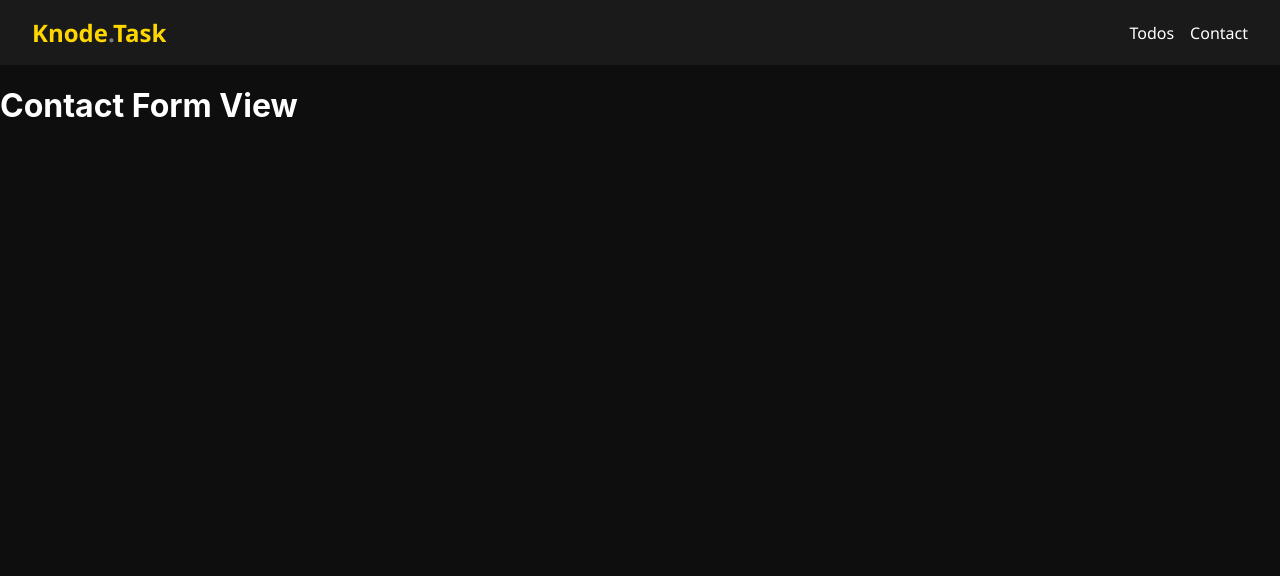
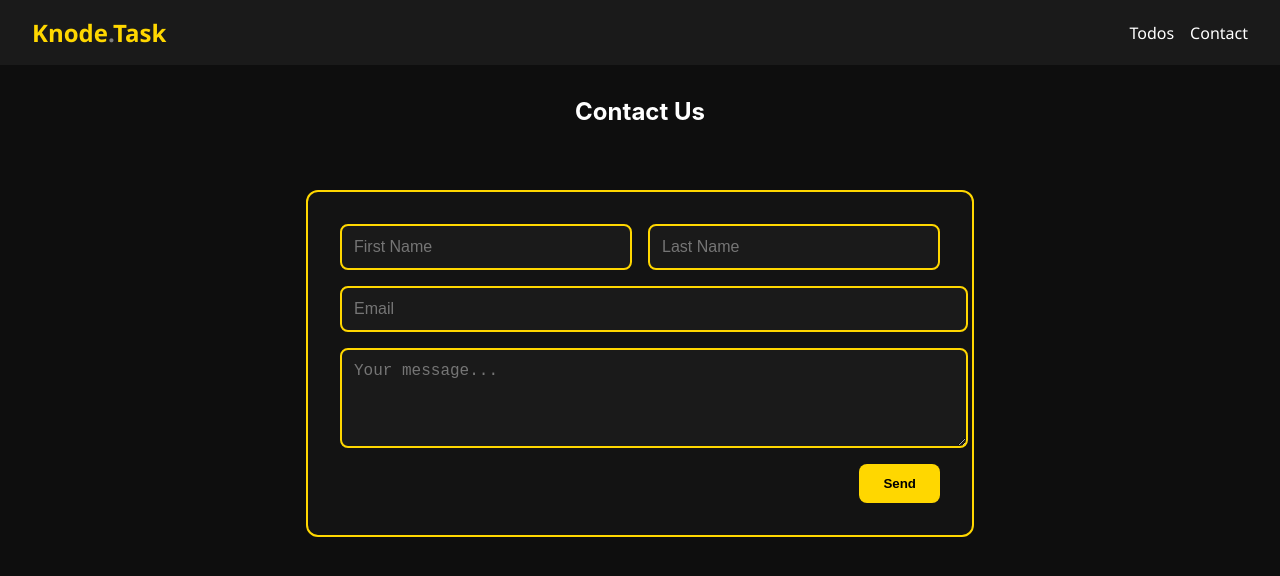
Before and after one commit to CodyKeith9/project-3, a React (Create React App) app: page /contact in a window 1280 px wide. Shown: the top 576 px of the page. Built offline with nearby package versions, Linux system fonts and the light colour scheme.

Commit message:
Created contact us page with modal, ts form email error submissions

```diff
--- /dev/null
+++ b/src/components/ContactForm.css
@@ -0,0 +1,58 @@
+.contact-form {
+  max-width: 600px;
+  margin: 4rem auto;
+  padding: 2rem;
+  background: rgba(24, 24, 24, 0.6);
+  border: 2px solid gold;
+  border-radius: 12px;
+  backdrop-filter: blur(8px);
+  color: white;
+  display: flex;
+  flex-direction: column;
+  gap: 1rem;
+}
+
+.form-group {
+  display: flex;
+  gap: 1rem;
+}
+
+.contact-form input,
+.contact-form textarea {
+  width: 100%;
+  padding: 0.75rem;
+  border: 2px solid gold;
+  border-radius: 8px;
+  background: #1a1a1a;
+  color: white;
+  font-size: 1rem;
+}
+
+.contact-form button {
+  align-self: flex-end;
+  padding: 0.75rem 1.5rem;
+  background-color: gold;
+  color: black;
+  border: none;
+  border-radius: 8px;
+  font-weight: bold;
+  cursor: pointer;
+  transition: 0.2s ease;
+}
+
+.contact-form button:hover {
+  background: white;
+  color: gold;
+  box-shadow: 0 0 10px gold;
+}
+
+@media screen and (max-width: 768px) {
+  .form-group {
+    flex-direction: column;
+  }
+
+  .contact-form {
+    padding: 1.5rem;
+    margin: 2rem 1rem;
+  }
+}
--- /dev/null
+++ b/src/components/ContactForm.jsx
@@ -0,0 +1,61 @@
+import { useState } from 'react';
+import './ContactForm.css';
+
+function ContactForm() {
+  const [formData, setFormData] = useState({
+    firstName: '',
+    lastName: '',
+    email: '',
+    comments: ''
+  });
+
+  const handleChange = (e) => {
+    const { name, value } = e.target;
+    setFormData(prev => ({ ...prev, [name]: value }));
+  };
+
+  const handleSubmit = (e) => {
+    e.preventDefault();
+    console.log('Submitted Contact Form:', formData);
+    alert("Form submitted!");
+    setFormData({ firstName: '', lastName: '', email: '', comments: '' });
+  };
+
+  return (
+    <form className="contact-form" onSubmit={handleSubmit}>
+      <div className="form-group">
+        <input
+          type="text"
+          name="firstName"
+          placeholder="First Name"
+          value={formData.firstName}
+          onChange={handleChange}
+        />
+        <input
+          type="text"
+          name="lastName"
+          placeholder="Last Name"
+          value={formData.lastName}
+          onChange={handleChange}
+        />
+      </div>
+      <input
+        type="email"
+        name="email"
+        placeholder="Email"
+        value={formData.email}
+        onChange={handleChange}
+      />
+      <textarea
+        name="comments"
+        placeholder="Your message..."
+        rows="4"
+        value={formData.comments}
+        onChange={handleChange}
+      />
+      <button type="submit">Send</button>
+    </form>
+  );
+}
+
+export default ContactForm;
--- a/src/pages/ContactPage.jsx
+++ b/src/pages/ContactPage.jsx
@@ -1,4 +1,12 @@
+import ContactForm from '../components/ContactForm';
+
 function ContactPage() {
-  return <h1>Contact Form View</h1>;
+  return (
+    <div>
+      <h2 style={{ textAlign: 'center', marginTop: '2rem' }}>Contact Us</h2>
+      <ContactForm />
+    </div>
+  );
 }
+
 export default ContactPage;
```
